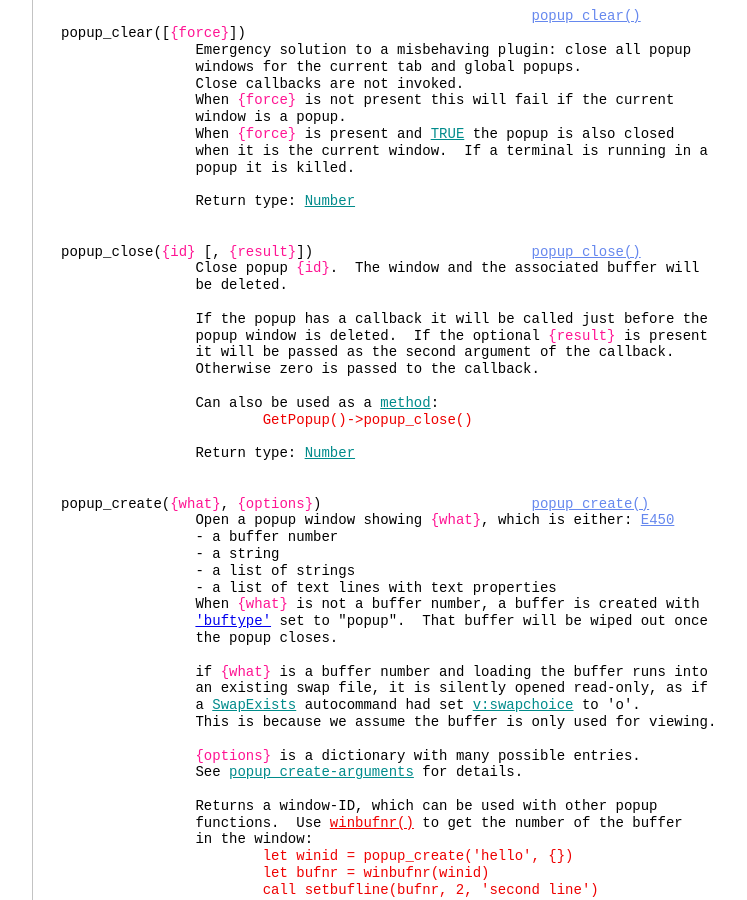
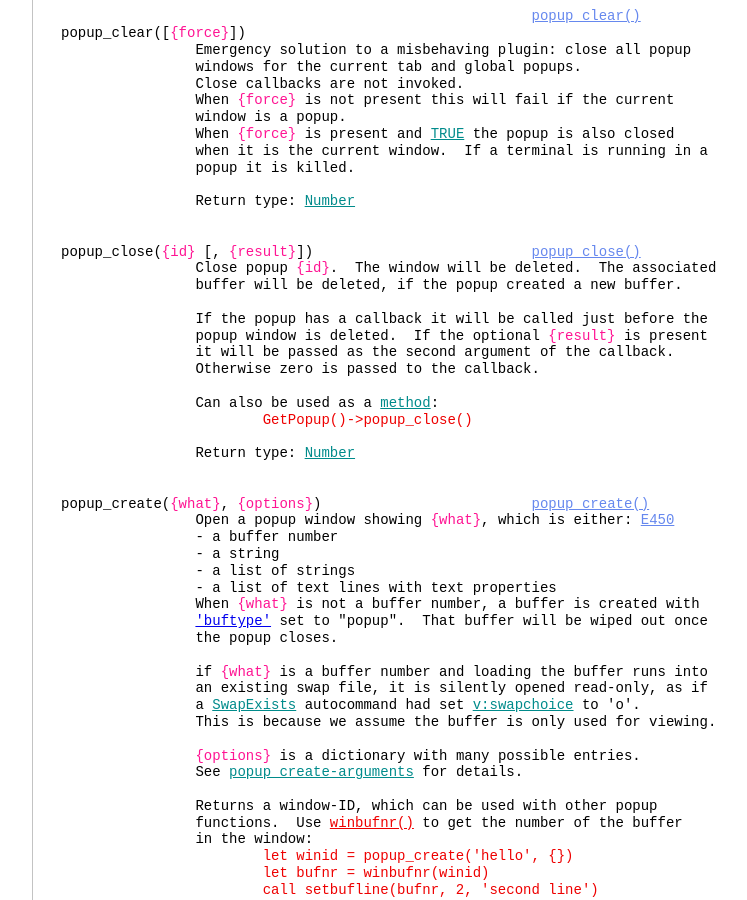
Before and after one commit to vim-jp/vimdoc-en, a Jekyll site: the page built from popup.html, in a window 1280 px wide and 900 px high, scrolled down 4293 px. Shown: the whole window, without its empty margins (340-1087 px from the left). Built offline with Jekyll 4.4.1, drawn with Linux system fonts in a browser that asks for light colours; nearby versions of some CDN libraries; comment, search, counter and statistics services are not loaded; some of the changed text lies outside the part shown.

Commit message:
Generated by GitHub workflow 12670836810
https://github.com/vim-jp/vimdoc-en/actions/runs/12670836810

Used commits:
https://github.com/vim/vim/commit/1f045f324d0a8e9e897e5ed49c4e21aa9c2a538e
https://github.com/chrisbra/vim_faq/commit/fbc4330c2195fae7ae17bb36aab52cca6ddb6391

```diff
--- a/popup.html
+++ b/popup.html
@@ -3,7 +3,7 @@ layout: vimdoc
 helpname: 'popup'
 ---
 <div id='vimCodeElement'>
-<a class="Constant" href="popup.html" name="popup.txt">popup.txt</a>&nbsp;&nbsp;For&nbsp;<span class="Identifier">Vim version 9.1.</span>&nbsp;&nbsp;Last change: 2024 Dec 19<br>
+<a class="Constant" href="popup.html" name="popup.txt">popup.txt</a>&nbsp;&nbsp;For&nbsp;<span class="Identifier">Vim version 9.1.</span>&nbsp;&nbsp;Last change: 2025 Jan 08<br>
 <br>
 <br>
 &nbsp;&nbsp;&nbsp;&nbsp;&nbsp;&nbsp;&nbsp;&nbsp;&nbsp;&nbsp;&nbsp;&nbsp;&nbsp;&nbsp;&nbsp;&nbsp;&nbsp;&nbsp;<span class="Identifier">VIM REFERENCE MANUAL&nbsp;&nbsp;&nbsp;&nbsp;by Bram Moolenaar</span><br>
@@ -262,8 +262,8 @@ popup_clear([<span class="Special">{force}</span>])<br>
 <br>
 <br>
 popup_close(<span class="Special">{id}</span>&nbsp;[,&nbsp;<span class="Special">{result}</span>])&nbsp;&nbsp;&nbsp;&nbsp;&nbsp;&nbsp;&nbsp;&nbsp;&nbsp;&nbsp;&nbsp;&nbsp;&nbsp;&nbsp;&nbsp;&nbsp;&nbsp;&nbsp;&nbsp;&nbsp;&nbsp;&nbsp;&nbsp;&nbsp;&nbsp;&nbsp;<a class="Constant" href="popup.html#popup_close()" name="popup_close()">popup_close()</a><br>
-&nbsp;&nbsp;&nbsp;&nbsp;&nbsp;&nbsp;&nbsp;&nbsp;&nbsp;&nbsp;&nbsp;&nbsp;&nbsp;&nbsp;&nbsp;&nbsp;Close popup&nbsp;<span class="Special">{id}</span>.&nbsp;&nbsp;The window and the associated buffer will<br>
-&nbsp;&nbsp;&nbsp;&nbsp;&nbsp;&nbsp;&nbsp;&nbsp;&nbsp;&nbsp;&nbsp;&nbsp;&nbsp;&nbsp;&nbsp;&nbsp;be deleted.<br>
+&nbsp;&nbsp;&nbsp;&nbsp;&nbsp;&nbsp;&nbsp;&nbsp;&nbsp;&nbsp;&nbsp;&nbsp;&nbsp;&nbsp;&nbsp;&nbsp;Close popup&nbsp;<span class="Special">{id}</span>.&nbsp;&nbsp;The window will be deleted.&nbsp;&nbsp;The associated<br>
+&nbsp;&nbsp;&nbsp;&nbsp;&nbsp;&nbsp;&nbsp;&nbsp;&nbsp;&nbsp;&nbsp;&nbsp;&nbsp;&nbsp;&nbsp;&nbsp;buffer will be deleted, if the popup created a new buffer.<br>
 <br>
 &nbsp;&nbsp;&nbsp;&nbsp;&nbsp;&nbsp;&nbsp;&nbsp;&nbsp;&nbsp;&nbsp;&nbsp;&nbsp;&nbsp;&nbsp;&nbsp;If the popup has a callback it will be called just before the<br>
 &nbsp;&nbsp;&nbsp;&nbsp;&nbsp;&nbsp;&nbsp;&nbsp;&nbsp;&nbsp;&nbsp;&nbsp;&nbsp;&nbsp;&nbsp;&nbsp;popup window is deleted.&nbsp;&nbsp;If the optional&nbsp;<span class="Special">{result}</span>&nbsp;is present<br>
```
